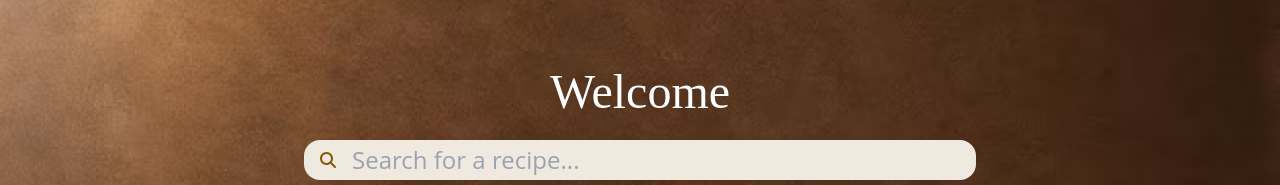
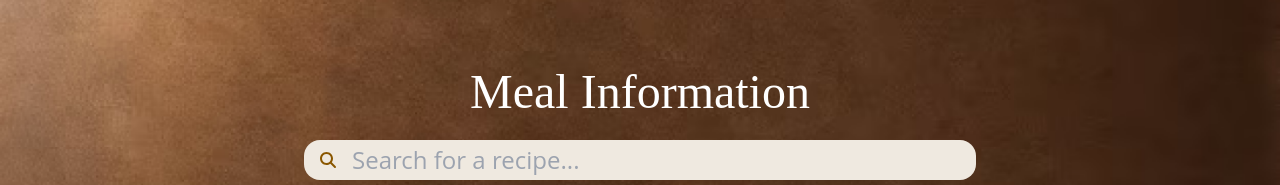
Before and after one commit to kkumber/diyeats, a React (Create React App) app: page /pages/Meal in a window 1280 px wide. Shown: the part 140-325 px from the top of the page. Built offline with nearby package versions, Linux system fonts and the light colour scheme; no server answers.

Commit message:
Made some changes

```diff
--- a/src/App.tsx
+++ b/src/App.tsx
@@ -1,6 +1,6 @@
 import React from 'react';
 import logo from './logo.svg';
-import { HashRouter as Router, Route, Routes } from 'react-router-dom';
+import { BrowserRouter as Router, Route, Routes } from 'react-router-dom';
 import Home from './pages/Home';
 import Search from './pages/Search';
 import Meal from './pages/Meal';
--- a/src/components/Header.tsx
+++ b/src/components/Header.tsx
@@ -4,6 +4,7 @@ import { useNavigate } from "react-router-dom";
 import { faMagnifyingGlass } from "@fortawesome/free-solid-svg-icons";
 import { FontAwesomeIcon } from "@fortawesome/react-fontawesome";
 import { useLocation } from "react-router-dom";
+import useHeadline from "../hooks/useHeadline";
 
 
 const Header = () => {
@@ -14,25 +15,7 @@ const Header = () => {
     const {data: itemData, loading, error: dataError} = useFetch(``);
     const [error, setError] = useState<string | null>(dataError);
 
-    const location = useLocation();
-    const currentPath = location.pathname;
-    const [headline, setHeadline] = useState('Welcome');
-
-    useEffect(() => {
-      switch (currentPath) {
-        case '/':
-          setHeadline("Welcome");
-          break;
-        case '/pages/Favorites':
-          setHeadline('Your favorite foods all in one place');
-          break;
-        case '/pages/Search':
-          setHeadline('Find the recipe you like');
-          break;
-        case '/pages/Meal':
-          setHeadline('Meal Information');
-      }
-    }, [location])
+    const headline = useHeadline();
 
     const handleQuery = (e: React.FormEvent<HTMLFormElement>): void => {
         e?.preventDefault();
--- /dev/null
+++ b/src/hooks/useHeadline.tsx
@@ -0,0 +1,28 @@
+import { useLocation } from "react-router-dom";
+import { useState, useEffect } from "react";
+
+const useHeadline = () => {
+    const location = useLocation();
+    const currentPath = location.pathname;
+    const [headline, setHeadline] = useState('Welcome');
+
+    useEffect(() => {
+      switch (currentPath) {
+        case '/':
+          setHeadline("Welcome");
+          break;
+        case '/pages/Favorites':
+          setHeadline('Your favorite foods all in one place');
+          break;
+        case '/pages/Search':
+          setHeadline('Find the recipe you like');
+          break;
+        case '/pages/Meal':
+          setHeadline('Meal Information');
+      }
+    }, [location])
+
+    return headline;
+};
+
+export default useHeadline;
```
